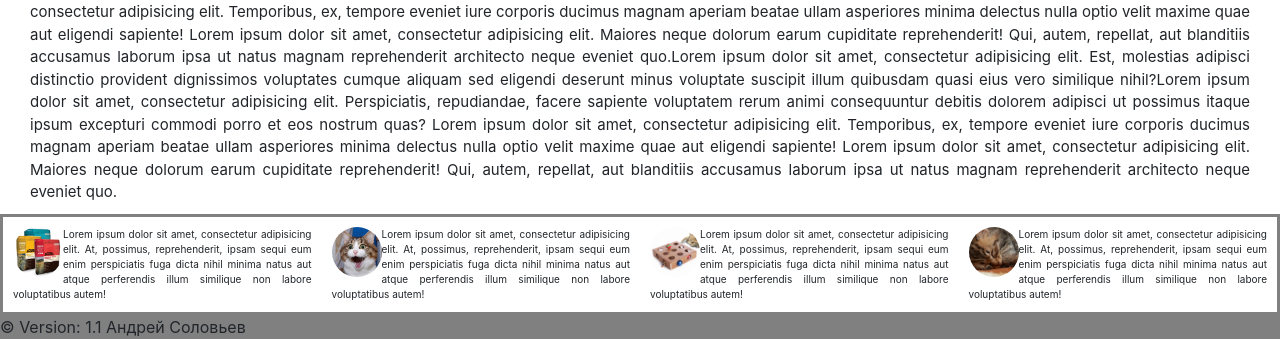
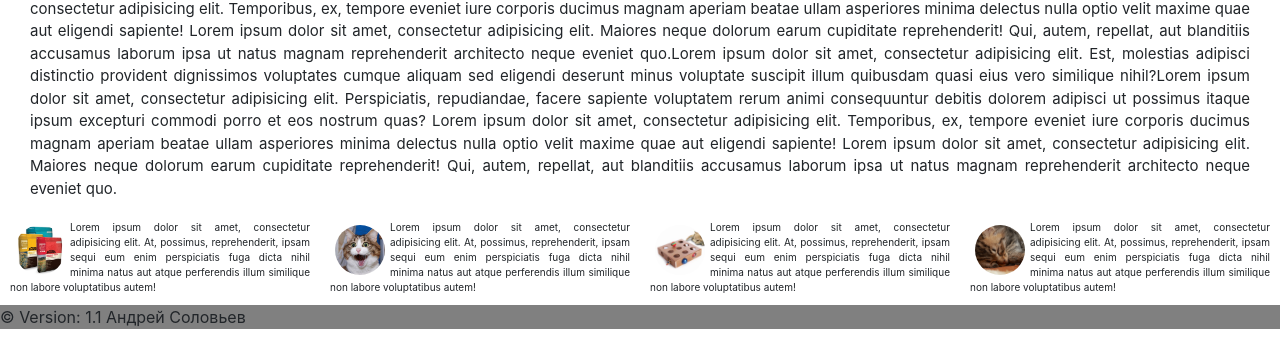
Before and after one commit to ondrui/my-pet, a PHP site: page / in a window 1280 px wide. Shown: the part 886-1225 px from the top of the page. Run offline with PHP 8.4, Linux system fonts and the light colour scheme.

Commit message:
продолжение

```diff
--- a/index.php
+++ b/index.php
@@ -20,9 +20,9 @@
         margin-bottom: 20px;
         margin-top: 20px;
       }
-      .container-fluid {
+      /* .container-fluid {
         border: 3px solid grey;
-      }
+      } */
       .foto {
         width: 100%;
       }
@@ -51,6 +51,7 @@
         border-radius: 500px;
         width: 50px;
         height: 50px;
+        margin: 5px;
       }
     </style>
   </head>
```
